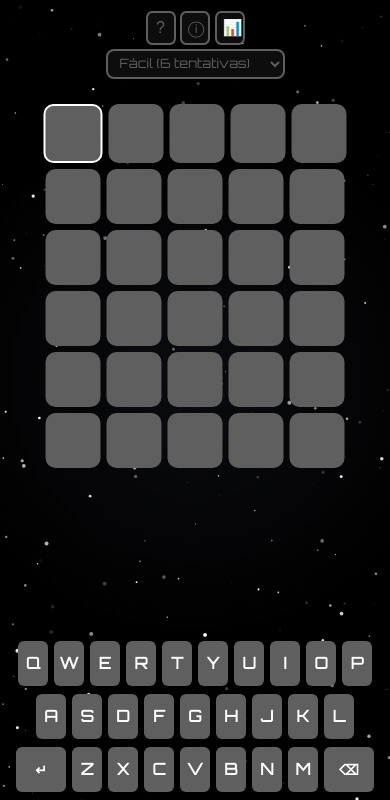
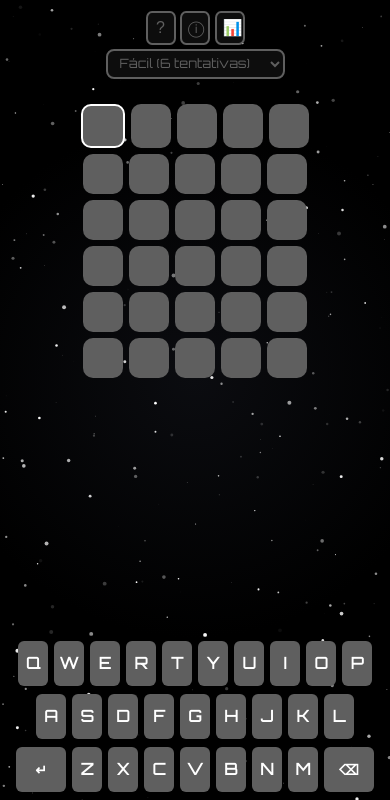
Before and after one commit to henrycomeneghetti/Dialetra, a plain HTML site: page index.html in a window 390 px wide. Shown: the part 44-844 px from the top of the page. Drawn offline with Linux system fonts and the light colour scheme.

Commit message:
Melhorando Responsividade

```diff
--- a/css/style.css
+++ b/css/style.css
@@ -97,18 +97,19 @@ body {
 }
 
 .celula {
-    width: 55px;
+   width: clamp(40px, 6vw, 55px);
 aspect-ratio: 1 / 1;
 background-color: #5f5f5f;
 display: flex;
 justify-content: center;
 align-items: center;
-    font-size: 28px;
+font-size: clamp(18px, 3vw, 28px);
 font-weight: bold;
 text-transform: uppercase;
 border-radius: 10px;
 font-family: 'Orbitron', sans-serif;
 color: white;
+
 }
 
 .celula.ativa {
```
Lines whose indentation alone changed are shown as unchanged.
